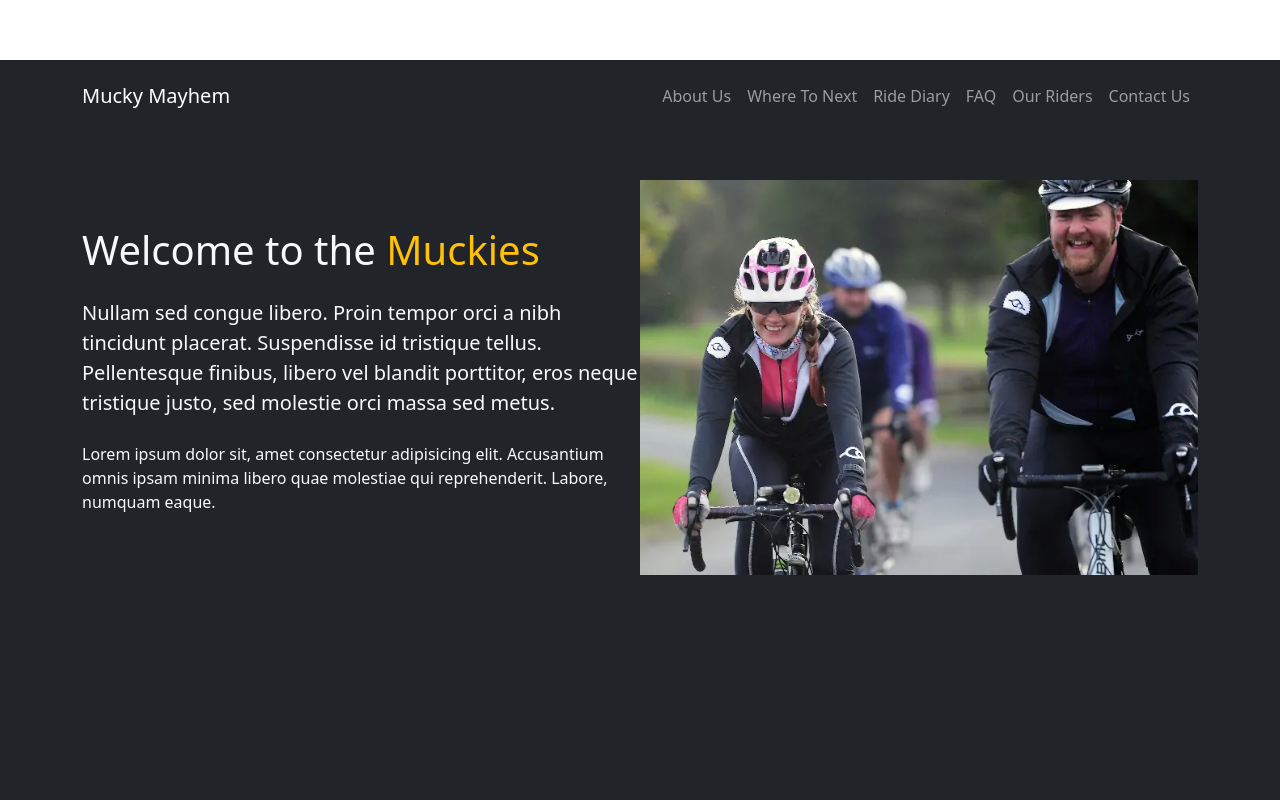
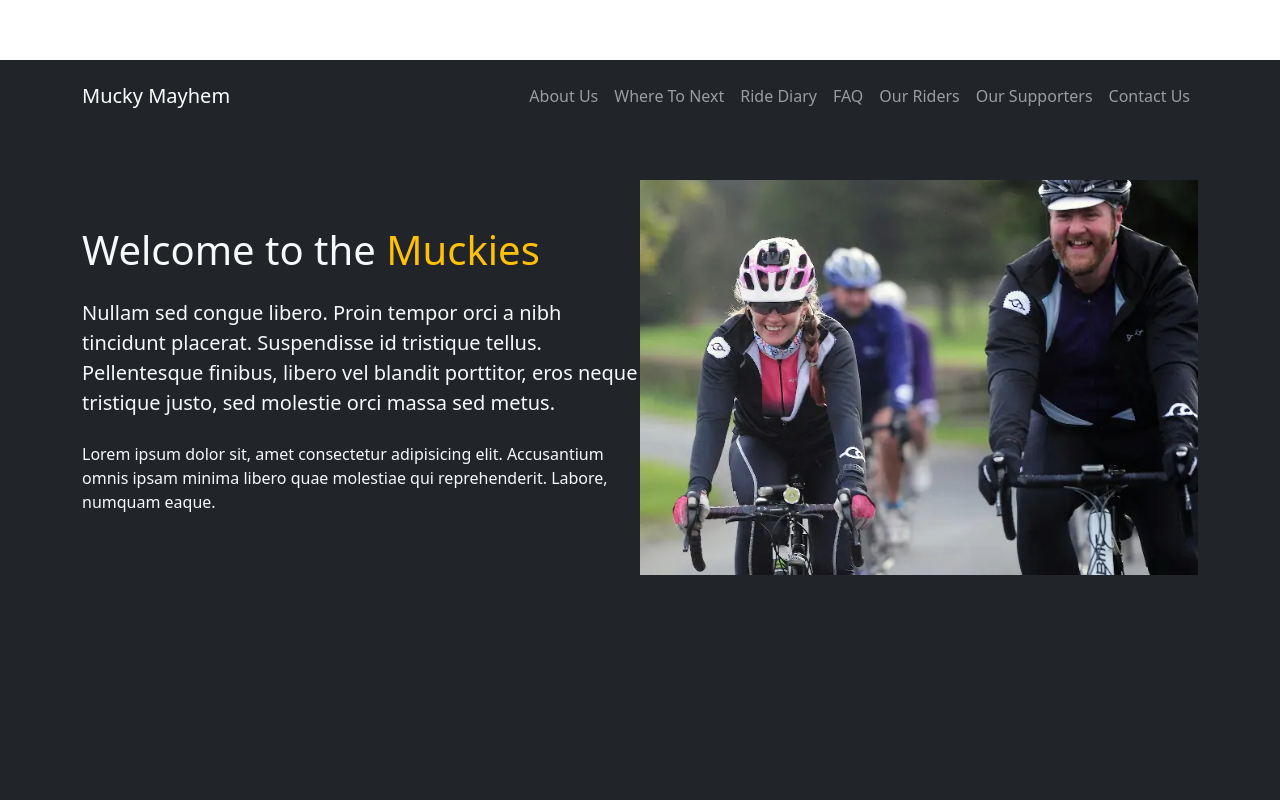
Before and after one commit to the-muckies/the-muckies.github.io, a plain HTML site: page index.html in a window 1280 px wide. Shown: the top 800 px of the page. Drawn offline with nearby package versions, Linux system fonts and the light colour scheme.

Commit message:
Added Our Supporters nav-link

```diff
--- a/index.html
+++ b/index.html
@@ -45,6 +45,9 @@
           </li>
           <li class="nav-item">
             <a href="#our-riders" class="nav-link">Our Riders</a>
+          </li>
+          <li class="nav-item">
+            <a href="#our-supporters" class="nav-link">Our Supporters</a>
           </li>
           <li class="nav-item">
             <a href="#contact-us" class="nav-link">Contact Us</a>
```
